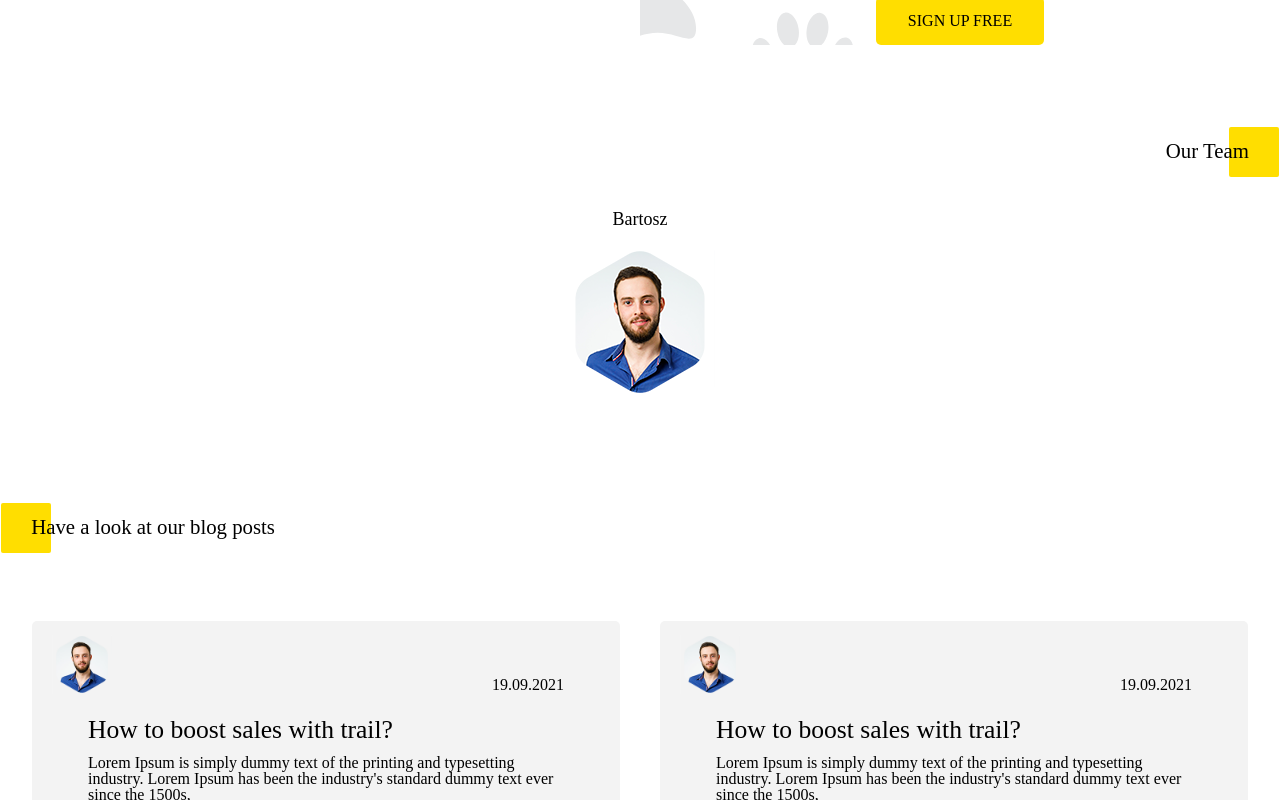
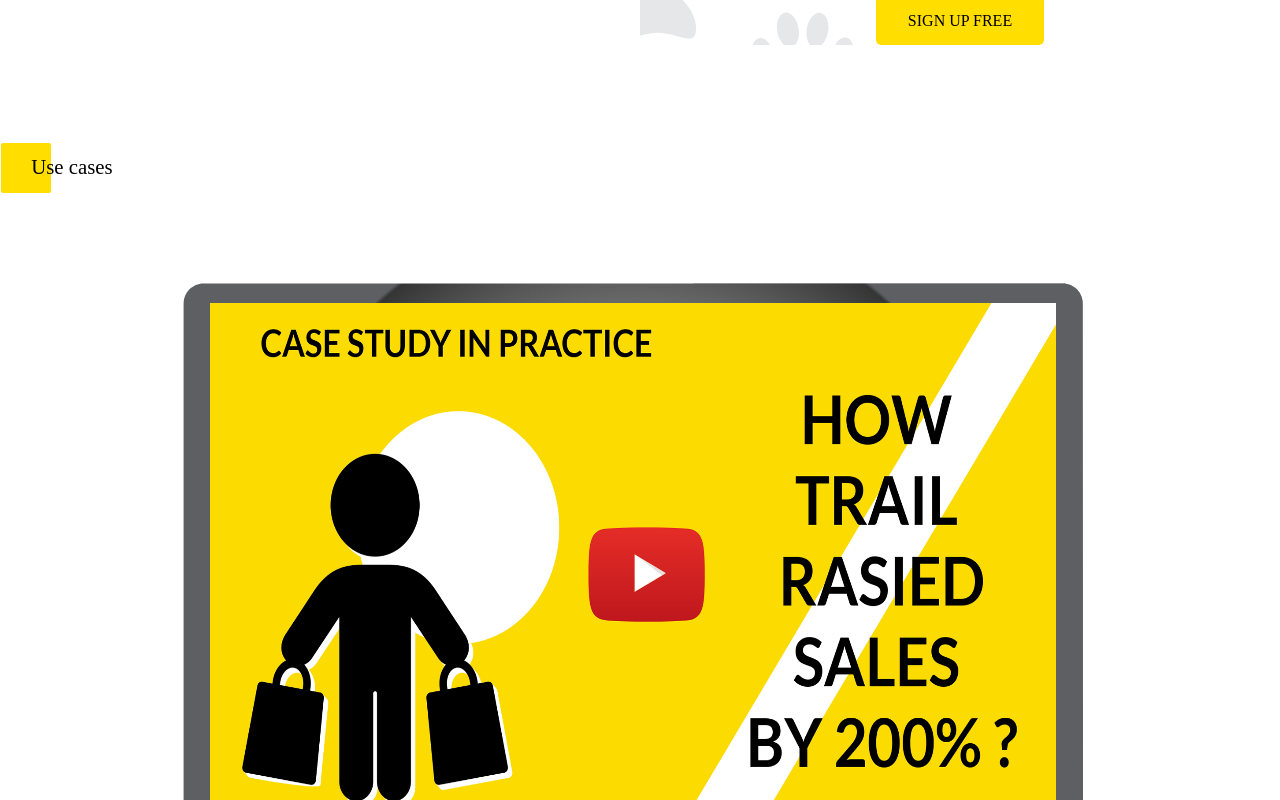
Before and after one commit to BartoszWeb/Trail-landingPage, a Next.js app: page / in a window 1280 px wide. Shown: the part 2320-3120 px from the top of the page. Built offline with nearby package versions, Linux system fonts and the light colour scheme.

Commit message:
changed iframe

```diff
--- a/components/organisms/UseCaseSection/UseCaseSection.js
+++ b/components/organisms/UseCaseSection/UseCaseSection.js
@@ -1,21 +1,35 @@
 import { SectionSubtitle } from "../../atoms/Subtitles/SectionSubtitle";
-import { UseCaseSectionWrapper } from "./UseCaseSections.styles";
+import { IframeSvgFake, UseCaseSectionWrapper } from "./UseCaseSections.styles";
 import { WrapperSVG } from "./UseCaseSections.styles";
 import { IframeSVG } from "./UseCaseSections.styles";
 import { StyledButton } from "./UseCaseSections.styles";
+import { useState } from "react";
+
 
 export const UseCaseSection = () => {
+    const [fetchYoutubeVideo, setFetchYoutubeVideo] = useState(false);
+    const fetchYoutubeHandler = (e) => {
+        setFetchYoutubeVideo(true);
+    };
     return (
         <>
             <UseCaseSectionWrapper id="use-cases">
                 <SectionSubtitle>Use cases</SectionSubtitle>
+                { fetchYoutubeVideo
+                    ?
                     <WrapperSVG>
                         <IframeSVG
-                        src="//www.youtube.com/embed/4UZrsTqkcW4"
+                            src="https://www.youtube.com/embed/4UZrsTqkcW4?autoplay=1&mute=1"
+                            allow="autoplay; encrypted-media"
                             frameborder="0"
                             allowfullscreen
                         />
                     </WrapperSVG>
+                    :
+                    <WrapperSVG>
+                        <IframeSvgFake src="./assets/thumb.png" onClick={ fetchYoutubeHandler }/>
+                    </WrapperSVG>
+                }
                 <StyledButton href="/signup">SIGN UP FREE</StyledButton>
             </UseCaseSectionWrapper>
         </>
--- a/components/organisms/UseCaseSection/UseCaseSections.styles.js
+++ b/components/organisms/UseCaseSection/UseCaseSections.styles.js
@@ -35,7 +35,43 @@ export const StyledButton = styled(ButtonSignUp)`
     margin-top: 2.5em;
   }
 `;
+export const IframeSvgFake = styled.img`
+  background: url(${ "/assets/laptop-canvas.svg" }) center center no-repeat;
+  box-sizing: border-box;
+  background-size: contain;
+  padding: 13.2% 17.5% 14.4% 16.4%;
+  position: absolute;
+  top: 0;
+  left: 0;
+  width: 100%;
+  height: 100%;
+  border: none;
 
+  @media (max-width: 1000px) {
+    left: 3%;
+  }
+
+  @media (max-width: 800px) {
+    padding: 13.9% 17.5% 14.9% 16.4%;
+  }
+
+  @media (max-width: 600px) {
+    padding: 14.9% 17.5% 15.9% 16.4%;
+  }
+
+  @media (max-width: 450px) {
+    padding: 15.5% 17.5% 16.9% 16.4%;
+  }
+
+  @media (max-width: 370px) {
+    margin-top: 1.5em;
+    padding: 16.5% 17.5% 17.5% 16.4%;
+  }
+
+  @media (max-width: 280px) {
+    padding: 16.9% 17.5% 18% 16.4%;
+  }
+`
 export const IframeSVG = styled.iframe`
   background: url(${ "/assets/laptop-canvas.svg" }) center center no-repeat;
   box-sizing: border-box;
--- a/pages/index.js
+++ b/pages/index.js
@@ -50,7 +50,7 @@ function HomePage() {
             <HeroAnimation/>
             <DialogAnimationSection/>
             <GraphSection/>
-            {/*<UseCaseSection/>*/}
+            <UseCaseSection/>
             <TeamSection/>
             <BlogSection/>
             <Footer/>
```
Also changed, not shown: public/assets/thumb.png (added), public/assets/thumb.svg (added). Lines whose indentation alone changed are shown as unchanged.
